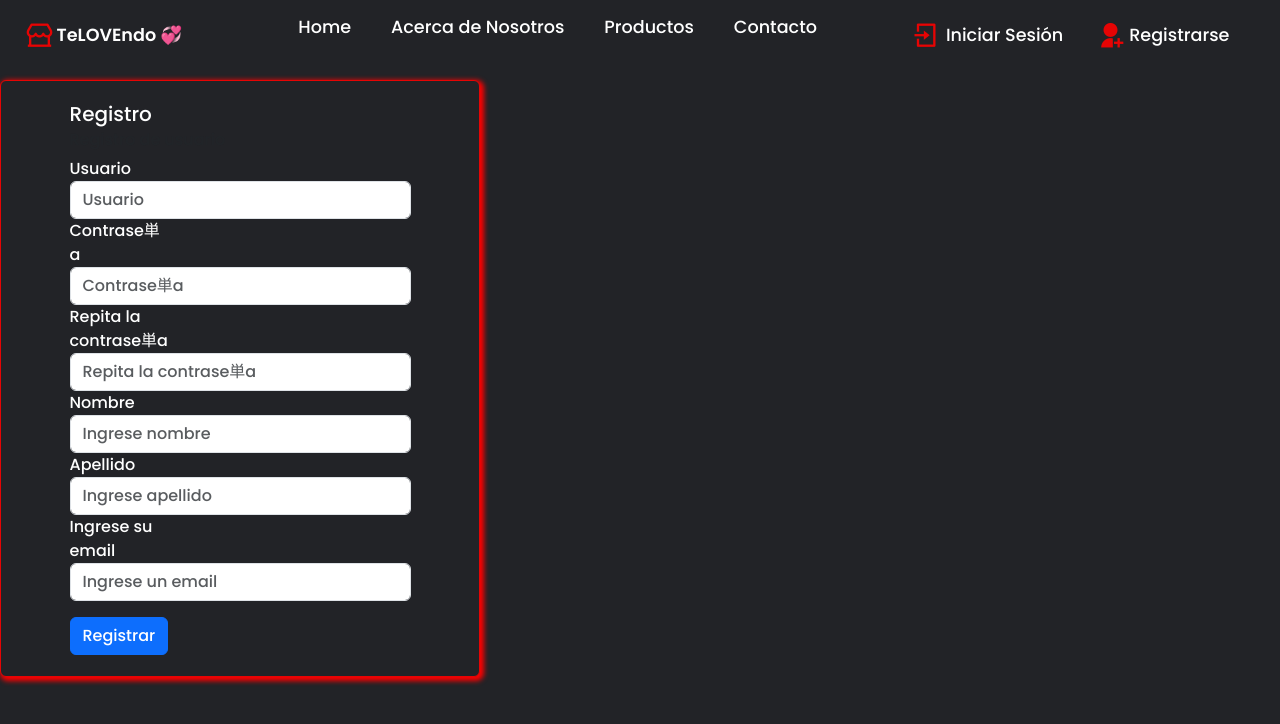
After one commit to BorisSMorales/grupal_m7, a Django app: template grupal/principal/templates/registration/registro.html in a window 1280 px wide. The commit adds this page. Shown: the top 724 px of the page. Run offline with Django 4.2, Linux system fonts and the light colour scheme; the template is opened without the code that fills it: values that come from a table or form of the project are taken from there, others are empty; some libraries are stand-ins or nearby versions.

Commit message:
Cambio titulos y pagina registro

```diff
--- a/grupal/principal/templates/registration/login.html
+++ b/grupal/principal/templates/registration/login.html
@@ -2,7 +2,7 @@
 {% load static %}
 
 
-{% block titulo %}Formulario Contacto{% endblock %}
+{% block titulo %}Inicio Sesión{% endblock %}
 
 {% block content %}
 
--- /dev/null
+++ b/grupal/principal/templates/registration/registro.html
@@ -0,0 +1,57 @@
+{% extends "telovendo3app/base.html"%}
+{% load static %}
+
+
+
+{% block titulo %}Registro{% endblock %}
+
+{% block content %}
+<form method="post">
+    {% csrf_token %}
+    <div class="card" style="width: 30rem;">
+    <div class="card-body">
+        <h5 class="card-title">Registro</h5>
+        <h6 class="card-subtitle mb-2 text-body-secondary">Registro de usuario</h6>
+        <div class="form-group">
+        <label for="id_username">Usuario</label>
+        <input type="text" class="form-control" id="id_username" name="username" placeholder="Usuario" required>
+        {% comment %} {{ form.username }} {% endcomment %}
+        </div>
+        <div class="form-group">
+            <label for="id_password2">Contrase単a</label>
+            <input type="password" class="form-control" id="id_password1" name="password1" placeholder="Contrase単a" required>
+            {% comment %} {{ form.password }} {% endcomment %}
+            </div>
+            <div class="form-group">
+            <label for="id_password2">Repita la contrase単a</label>
+            <input type="password" class="form-control" id="id_password2" name="password2" placeholder="Repita la contrase単a" required>
+            {% comment %} {{ form.password }} {% endcomment %}
+            </div>
+        <div class="form-group">
+        <label for="id_firsname">Nombre</label>
+        <input type="text" class="form-control" id="id_firstname" name="first_name" placeholder="Ingrese nombre" required>
+        {% comment %} {{ form.username }} {% endcomment %}
+        </div>
+        <div class="form-group">
+        <label for="id_lastname">Apellido</label>
+        <input type="text" class="form-control" id="id_lastname" name="last_name" placeholder="Ingrese apellido" required>
+        {% comment %} {{ form.username }} {% endcomment %}
+        </div>
+
+        <div class="form-group">
+        <label for="id_password2">Ingrese su email</label>
+        <input type="email" class="form-control" id="email" name="email" placeholder="Ingrese un email" required>
+        {% comment %} {{ form.password }} {% endcomment %}
+        </div>
+        {% if form.errors %}
+        <div class="alert alert-danger mt-3" role="alert">
+        <h4>Errores</h4>
+        {{ form.errors }}
+        </div>
+        {% endif %}
+        <button type="submit" class="btn btn-primary mt-3">Registrar</button>
+    </div>
+    </div>
+</form>
+
+{% endblock %}
```
